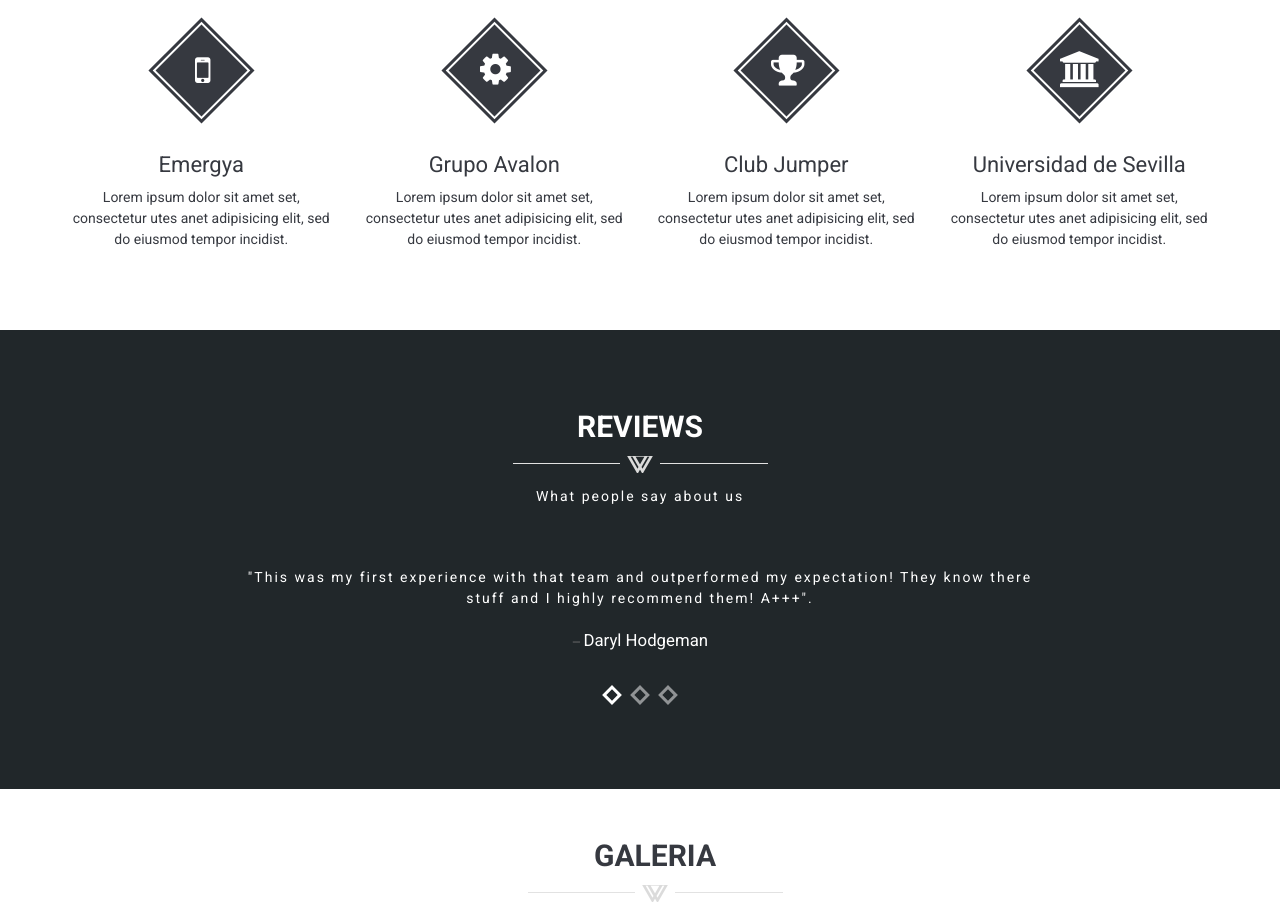
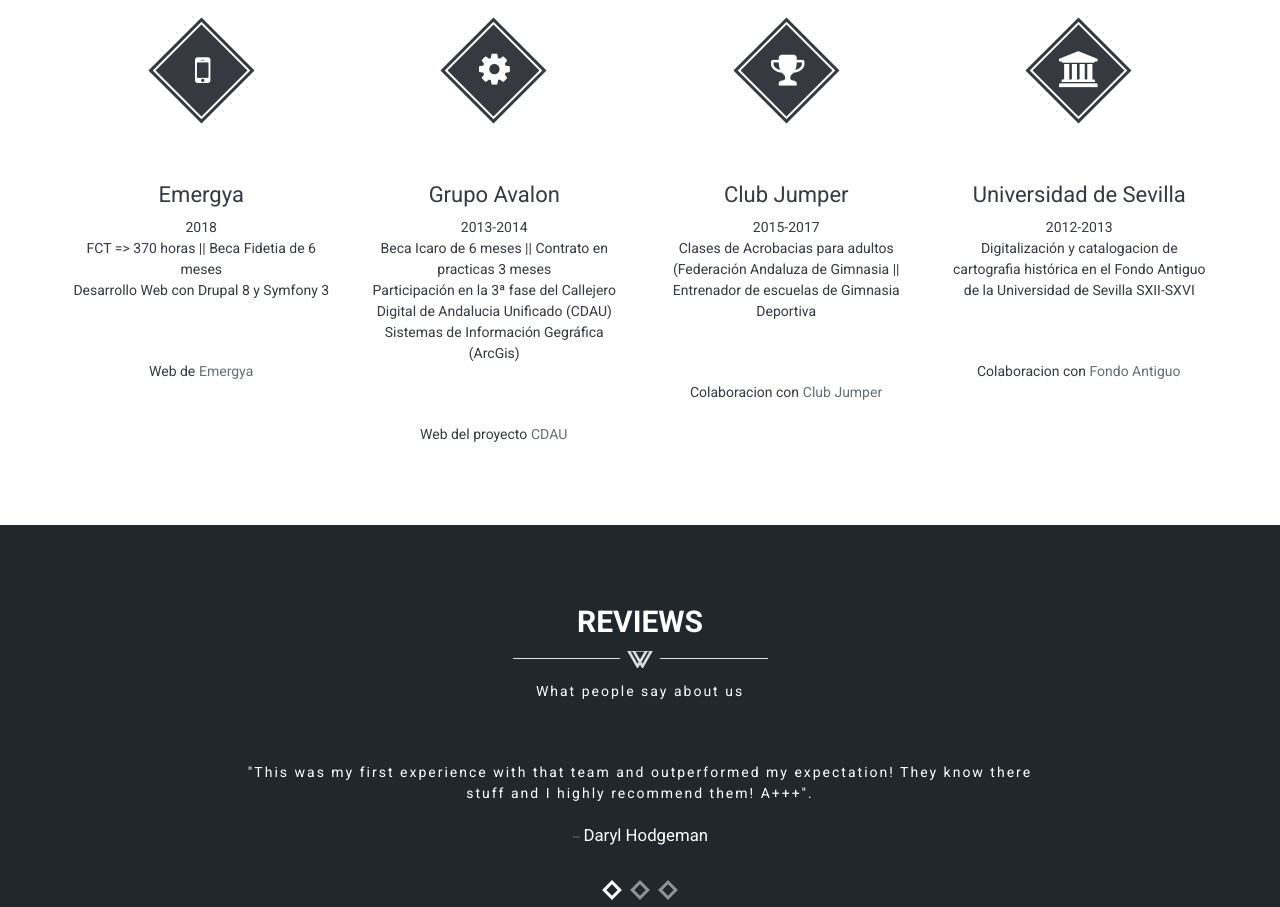
Before and after one commit to javjimmir/CV2.0, a plain HTML site: page index.html in a window 1280 px wide. Shown: the part 2010-2917 px from the top of the page. Drawn offline with Linux system fonts and the light colour scheme; files whose address does not match are found by name.

Commit message:
mas cambios

```diff
--- a/index.html
+++ b/index.html
@@ -225,7 +225,7 @@
                                         <h6>Symfony</h6>
                                     </div>
                                     <div class="progress">
-                                      <div class="progress-bar" role="progressbar" aria-valuenow="80" aria-valuemin="0" aria-valuemax="100" style="width: 95%;">
+                                      <div class="progress-bar" role="progressbar" aria-valuenow="80" aria-valuemin="0" aria-valuemax="100" style="width: 65%;">
                                       </div>
                                     </div>
                                 </div>
@@ -248,7 +248,7 @@
                                         <h6>PHP</h6>
                                     </div>
                                     <div class="progress">
-                                        <div class="progress-bar" role="progressbar" aria-valuenow="75" aria-valuemin="0" aria-valuemax="100" style="width: 95%;">
+                                        <div class="progress-bar" role="progressbar" aria-valuenow="75" aria-valuemin="0" aria-valuemax="100" style="width: 75%;">
                                         </div>
                                     </div>
                                 </div>
@@ -271,7 +271,7 @@
                                         <h6>SQL</h6>
                                     </div>
                                     <div class="progress">
-                                        <div class="progress-bar" role="progressbar" aria-valuenow="90" aria-valuemin="0" aria-valuemax="100" style="width: 95%;">
+                                        <div class="progress-bar" role="progressbar" aria-valuenow="90" aria-valuemin="0" aria-valuemax="100" style="width: 90%;">
                                         </div>
                                     </div>
                                 </div>
@@ -283,7 +283,7 @@
                                         <h6>Git</h6>
                                     </div>
                                     <div class="progress">
-                                        <div class="progress-bar" role="progressbar" aria-valuenow="80" aria-valuemin="0" aria-valuemax="100" style="width: 70%;">
+                                        <div class="progress-bar" role="progressbar" aria-valuenow="80" aria-valuemin="0" aria-valuemax="100" style="width: 80%;">
                                         </div>
                                     </div>
                                 </div>
@@ -294,7 +294,7 @@
                                         <h6>Linux</h6>
                                     </div>
                                     <div class="progress">
-                                        <div class="progress-bar" role="progressbar" aria-valuenow="75" aria-valuemin="0" aria-valuemax="100" style="width: 95%;">
+                                        <div class="progress-bar" role="progressbar" aria-valuenow="75" aria-valuemin="0" aria-valuemax="100" style="width: 75%;">
                                         </div>
                                     </div>
                                 </div>
@@ -306,7 +306,7 @@
                                         <h6>ArcGis</h6>
                                     </div>
                                     <div class="progress">
-                                        <div class="progress-bar" role="progressbar" aria-valuenow="80" aria-valuemin="0" aria-valuemax="100" style="width: 70%;">
+                                        <div class="progress-bar" role="progressbar" aria-valuenow="80" aria-valuemin="0" aria-valuemax="100" style="width: 80%;">
                                         </div>
                                     </div>
                                 </div>
@@ -317,7 +317,7 @@
                                         <h6>WordPress</h6>
                                     </div>
                                     <div class="progress">
-                                        <div class="progress-bar" role="progressbar" aria-valuenow="85" aria-valuemin="0" aria-valuemax="100" style="width: 95%;">
+                                        <div class="progress-bar" role="progressbar" aria-valuenow="85" aria-valuemin="0" aria-valuemax="100" style="width: 85%;">
                                         </div>
                                     </div>
                                 </div>
@@ -362,41 +362,52 @@
                     <div class="container">
                         <div class="row">
                             <div class="col-md-3 col-sm-6">
-                                <a href="#" class="rotate-box-2 square-icon text-center wow zoomIn" data-wow-delay="0">
+                                <a href="https://www.emergya.com/es" class="rotate-box-2 square-icon text-center wow zoomIn" data-wow-delay="0">
                                     <span class="rotate-box-icon"><i class="fa fa-mobile"></i></span>
                                     <div class="rotate-box-info">
                                         <h4>Emergya</h4>
-                                        <p>Lorem ipsum dolor sit amet set, consectetur utes anet adipisicing elit, sed do eiusmod tempor incidist.</p>
+                                        <p>2018</p>
+                                        <p>FCT => 370 horas || Beca Fidetia de 6 meses</p>
+                                        <p>Desarrollo Web con Drupal 8 y Symfony 3</p>
+                                        <p>Web de <a href="https://www.emergya.com/es"> Emergya</a></p>
                                     </div>
                                 </a>
                             </div>
 
                             <div class="col-md-3 col-sm-6">
-                                <a href="#" class="rotate-box-2 square-icon text-center wow zoomIn" data-wow-delay="0.2s">
+                                <a href="http://www.callejerodeandalucia.es/portal/web/cdau/inicio" class="rotate-box-2 square-icon text-center wow zoomIn" data-wow-delay="0.2s">
                                     <span class="rotate-box-icon"><i class="fa fa-gear"></i></span>
                                     <div class="rotate-box-info">
                                         <h4>Grupo Avalon</h4>
-                                        <p>Lorem ipsum dolor sit amet set, consectetur utes anet adipisicing elit, sed do eiusmod tempor incidist.</p>
+                                        <p>2013-2014</p>
+                                        <p>Beca Icaro de 6 meses || Contrato en practicas 3 meses</p>
+                                        <p>Participación en la 3ª fase del Callejero Digital de Andalucia Unificado (CDAU) Sistemas de Información Gegráfica (ArcGis)</p>
+                                        <p>Web del proyecto  <a href="http://www.callejerodeandalucia.es/portal/web/cdau/inicio"> CDAU</a></p>
                                     </div>
                                 </a>
                             </div>
 
                             <div class="col-md-3 col-sm-6">
-                                <a href="#" class="rotate-box-2 square-icon text-center wow zoomIn" data-wow-delay="0.4s">
+                                <a href="https://clubjumpersevilla.com/" class="rotate-box-2 square-icon text-center wow zoomIn" data-wow-delay="0.4s">
                                     <span class="rotate-box-icon"><i class="fa fa-trophy"></i></span>
                                     <div class="rotate-box-info">
                                         <h4>Club Jumper</h4>
-                                        <p>Lorem ipsum dolor sit amet set, consectetur utes anet adipisicing elit, sed do eiusmod tempor incidist.</p>
+                                        <p>2015-2017</p>
+                                        <p>Clases de Acrobacias para adultos (Federación Andaluza de Gimnasia || Entrenador de escuelas de Gimnasia Deportiva</p>
+                                        <p>Colaboracion con  <a href="https://clubjumpersevilla.com/"> Club Jumper</a></p>
+
                                     </div>
                                 </a>
                             </div>
 
                             <div class="col-md-3 col-sm-6">
-                                <a href="#" class="rotate-box-2 square-icon text-center wow zoomIn" data-wow-delay="0.6s">
+                                <a href="http://fondosdigitales.us.es/fondos/" class="rotate-box-2 square-icon text-center wow zoomIn" data-wow-delay="0.6s">
                                     <span class="rotate-box-icon"><i class="fa fa-university"></i></span>
                                     <div class="rotate-box-info">
                                         <h4>Universidad de Sevilla</h4>
-                                        <p>Lorem ipsum dolor sit amet set, consectetur utes anet adipisicing elit, sed do eiusmod tempor incidist.</p>
+                                        <p>2012-2013</p>
+                                        <p>Digitalización y catalogacion de cartografia histórica en el Fondo Antiguo de la Universidad de Sevilla SXII-SXVI</p>
+                                        <p>Colaboracion con  <a href="http://fondosdigitales.us.es/fondos/"> Fondo Antiguo</a></p>
                                     </div>
                                 </a>
                             </div>
```
